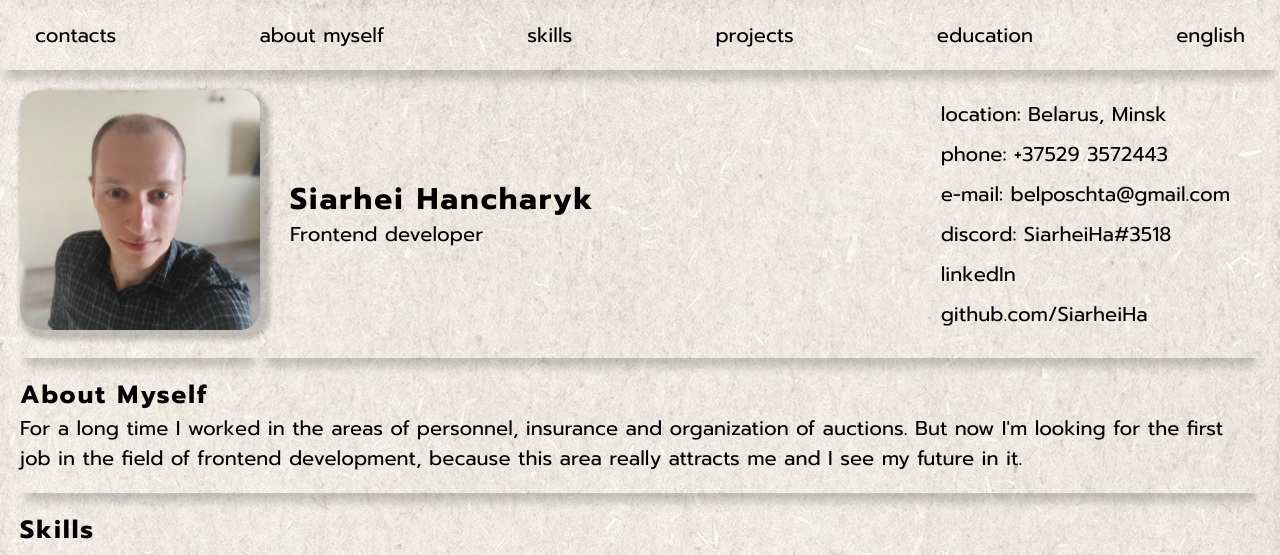
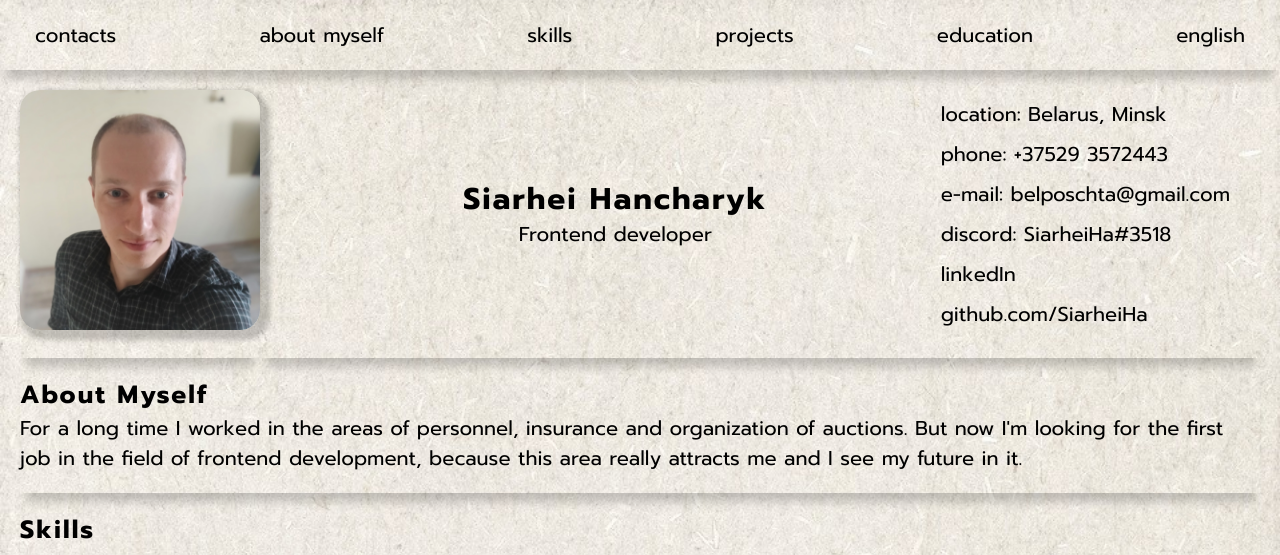
Before and after one commit to SiarheiHa/cv-old, a website: page index.html in a window 1280 px wide. Shown: the top 555 px of the page. Drawn offline with nearby package versions, Linux system fonts and the light colour scheme; files that its build step writes are made by us from their sources.

Commit message:
fix: fix css

```diff
--- a/scss/layouts/_profile.scss
+++ b/scss/layouts/_profile.scss
@@ -23,7 +23,7 @@
   li {
     padding: 0.5rem 0;
   }
-  h1 {
+  div {
     flex-grow: 1;
     text-align: center;
   }
```
